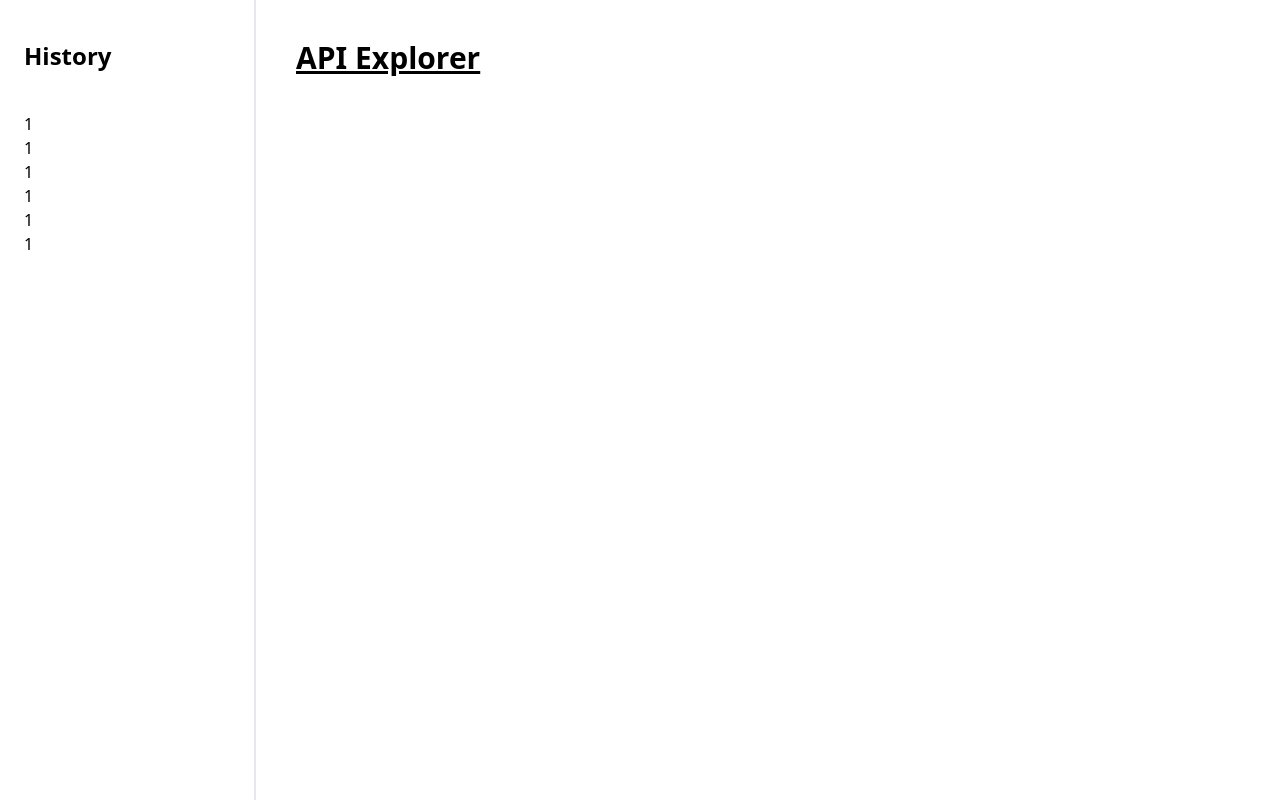
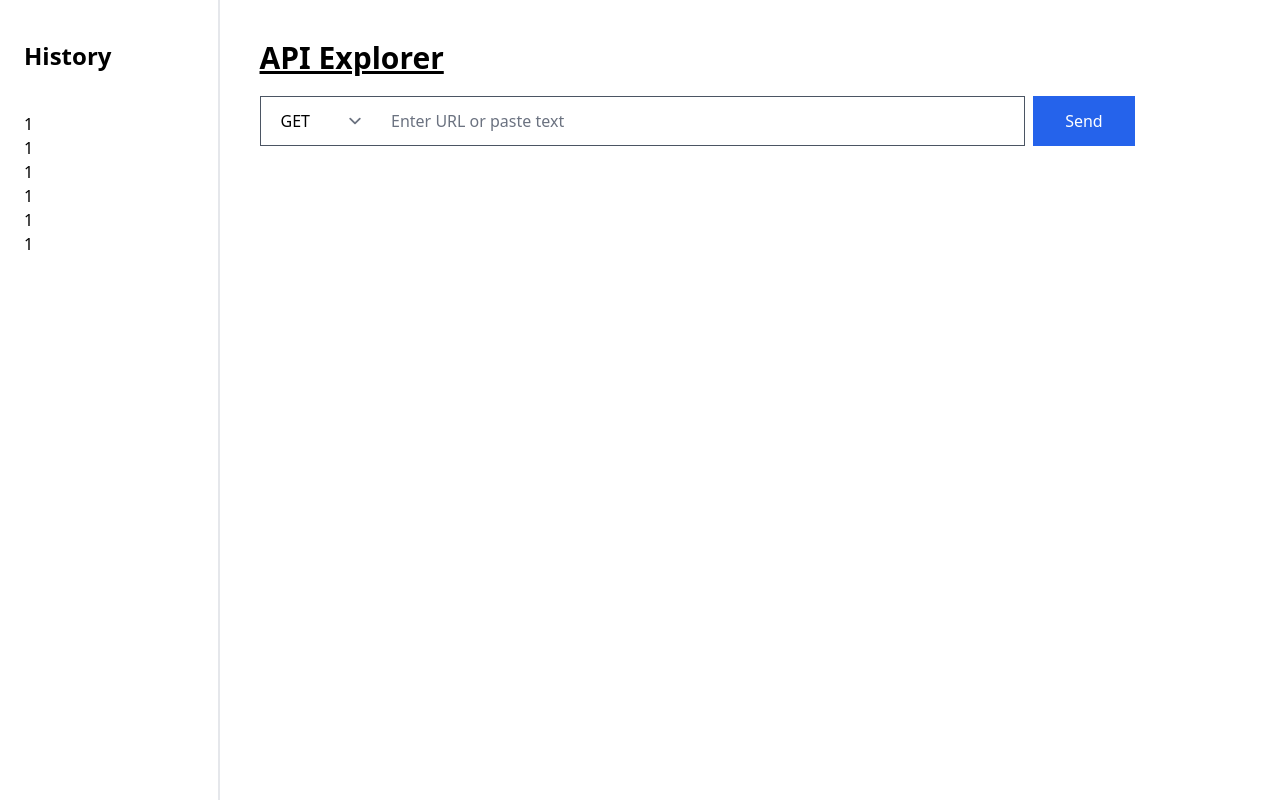
Before and after one commit to ihossen016/api-explorer, a React (Vite) app: page / in a window 1280 px wide. Built offline with nearby package versions, Linux system fonts and the light colour scheme.

Commit message:
input field created to submit url for testing

```diff
--- a/package.json
+++ b/package.json
@@ -14,6 +14,7 @@
     "react-dom": "^18.2.0"
   },
   "devDependencies": {
+    "@tailwindcss/forms": "^0.5.6",
     "@types/react": "^18.2.15",
     "@types/react-dom": "^18.2.7",
     "@vitejs/plugin-react": "^4.0.3",
--- a/src/App.jsx
+++ b/src/App.jsx
@@ -1,12 +1,71 @@
+import { useEffect, useState } from "react";
 import History from "./components/History";
 
 function App() {
+    const [requestObj, setRequestObj] = useState({
+        method: "GET",
+        url: "",
+        placeholder: "Enter URL or paste text",
+    });
+
+    // useEffect(() => {
+    //     console.log(requestObj.method);
+    // }, [requestObj.method]);
+
+    const handleSubmit = e => {
+        e.preventDefault();
+        console.log(requestObj);
+    };
+
     return (
         <div className="flex justify-start items-start">
             <History />
 
-            <div className="py-10 pl-[20%] md:pl-10">
+            <div className="w-full py-10 pl-[20%] md:pl-10">
                 <h1 className="text-3xl font-bold underline">API Explorer</h1>
+
+                <form className="py-5" onSubmit={handleSubmit}>
+                    <div className="flex items-center justify-start gap-2">
+                        <div className="w-3/4 border border-gray-600">
+                            <select
+                                className="w-[15%] form-select px-5 py-3 border-0"
+                                value={requestObj.method}
+                                onChange={e =>
+                                    setRequestObj({
+                                        ...requestObj,
+                                        method: e.target.value,
+                                    })
+                                }
+                            >
+                                <option value="GET">GET</option>
+                                <option value="POST">POST</option>
+                                <option value="PUT">PUT</option>
+                                <option value="PATCH">PATCH</option>
+                                <option value="DELETE">DELETE</option>
+                            </select>
+
+                            <input
+                                className="form-input w-[85%] px-4 py-3 border-0 bg-transparent"
+                                type="text"
+                                value={requestObj.url}
+                                placeholder={requestObj.placeholder}
+                                onChange={e =>
+                                    setRequestObj({
+                                        ...requestObj,
+                                        url: e.target.value,
+                                    })
+                                }
+                            />
+                        </div>
+
+                        <button
+                            type="submit"
+                            className="w-[10%] px-5 py-3 bg-blue-600 text-white border border-blue-600"
+                        >
+                            Send
+                        </button>
+                    </div>
+                </form>
             </div>
         </div>
     );
--- a/tailwind.config.js
+++ b/tailwind.config.js
@@ -4,5 +4,5 @@ export default {
     theme: {
         extend: {},
     },
-    plugins: [],
+    plugins: [require("@tailwindcss/forms")],
 };
```
Also changed, not shown: 1 other file (tests, documents, lock files or other folders).
